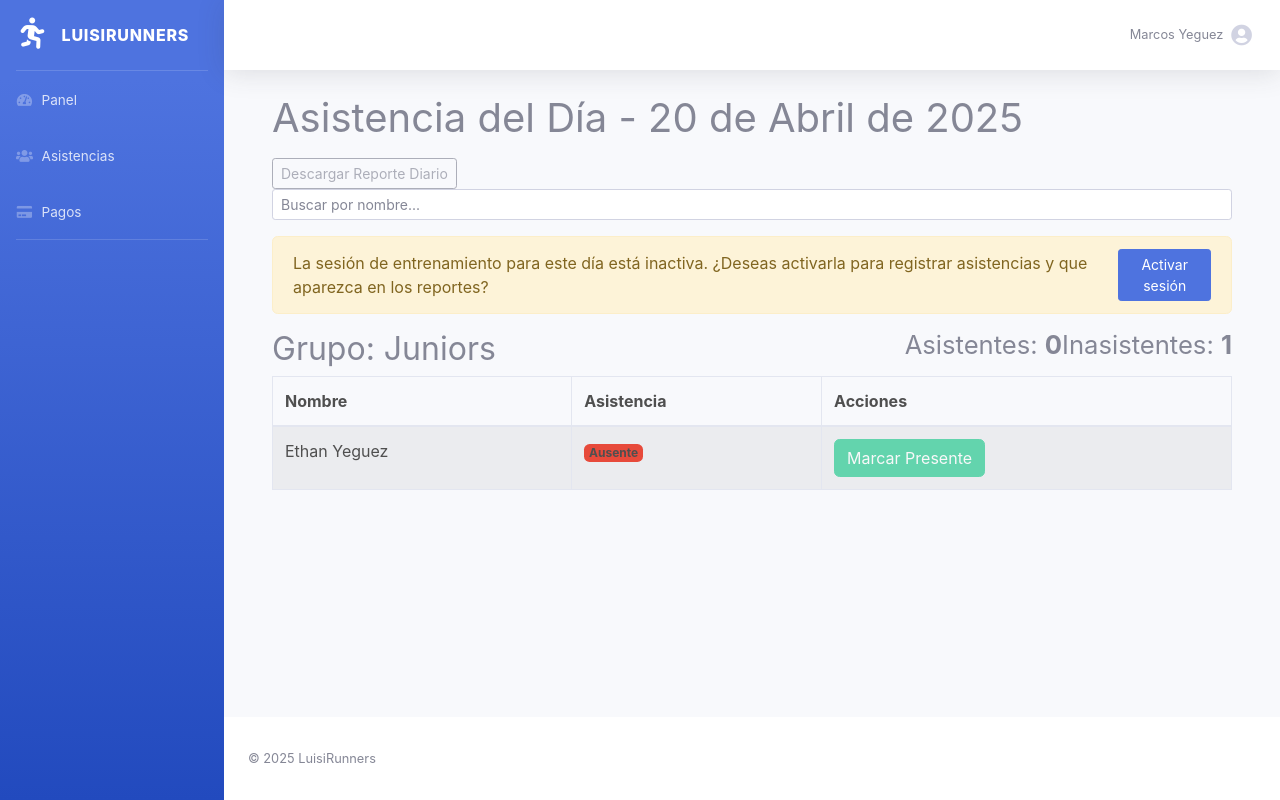
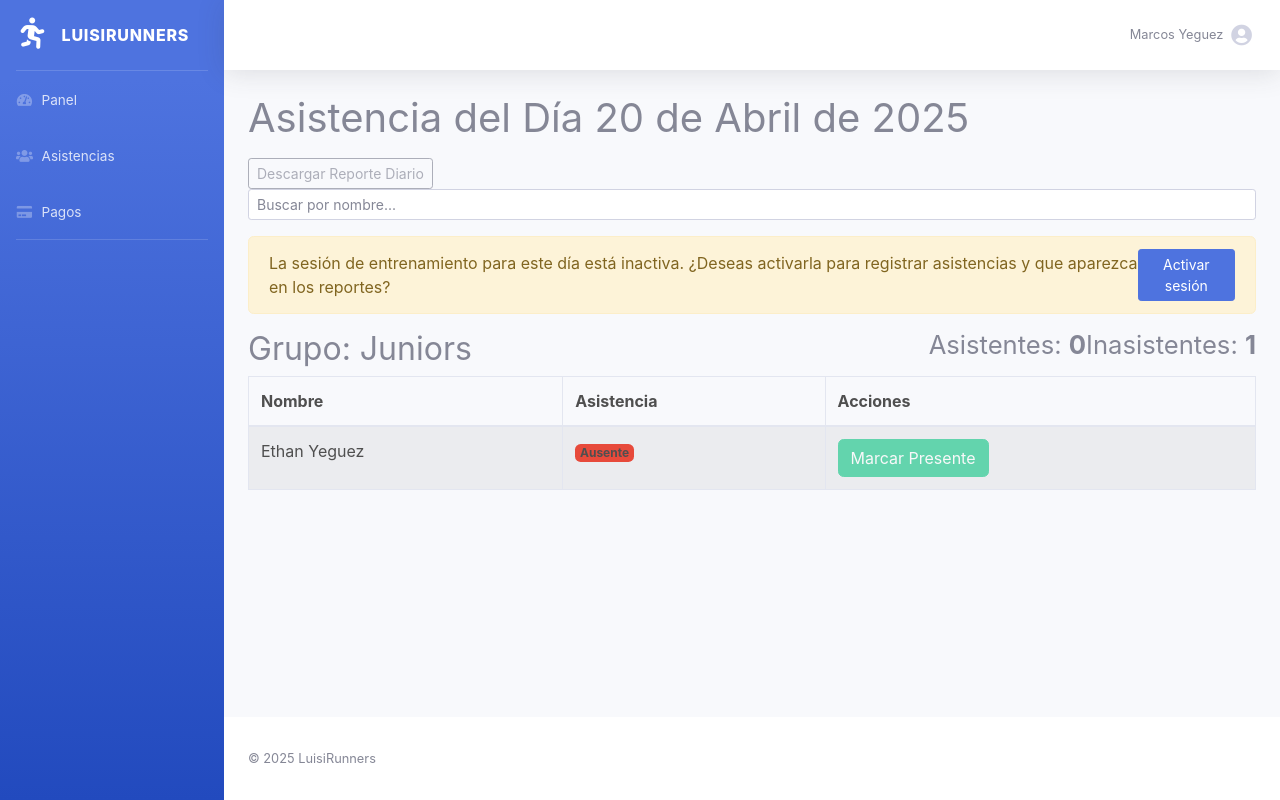
Before and after one commit to cgmark101/luisirunners, a Django app: page /gestion/asistencias/1/2025-04-20/ in a window 1280 px wide. Run offline with Django 5.2, Linux system fonts and the light colour scheme; a user stored in the database is signed in; data comes from the database, SQL or seed files in the repository; some libraries are stand-ins or nearby versions.

Commit message:
Refactor daily table layout by removing unnecessary container div for cleaner structure

```diff
--- a/gestion/templates/asistencias/daily_table.html
+++ b/gestion/templates/asistencias/daily_table.html
@@ -1,9 +1,7 @@
 {% extends '_base_layout.html' %}
 {% load bootstrap5 %}
 {% block content %}
-<div class="container mt-4">
-    <h1 class="mb-3">Asistencia del Día {% if fecha %} - {{ fecha }}{% endif %}</h1>
+    <h1 class="mb-3">Asistencia del Día {% if fecha %} {{ fecha }}{% endif %}</h1>
     {# Incluir fragmento que será reemplazado por HTMX al activar la sesión #}
     {% include 'asistencias/_daily_table_fragment.html' %}
-</div>
 {% endblock %}
```
